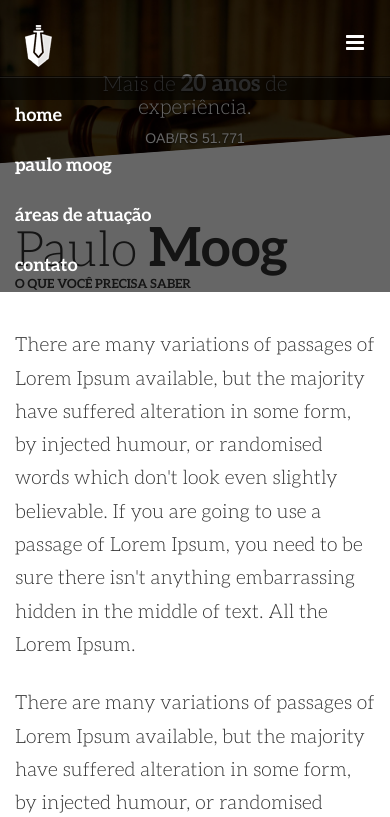
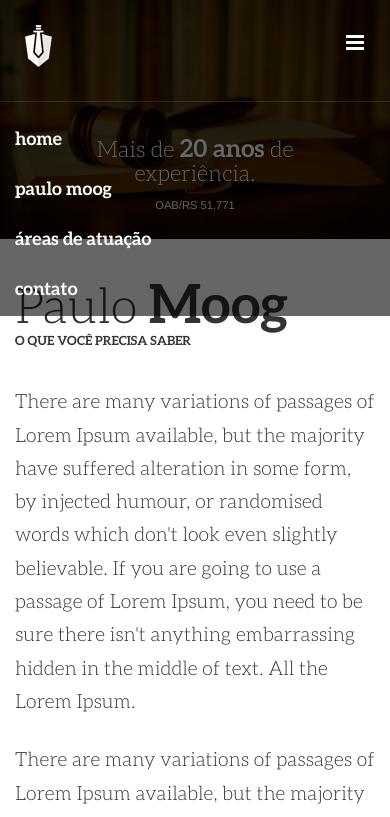
Before and after one commit to moog/paulomoogadvogado, a plain HTML site: page index.html in a window 390 px wide. Both pictures are taken after a click on the button 355 px from the left and 43 px from the top of the page. Shown: the top 817 px of the page. Drawn offline with Linux system fonts and the light colour scheme.

Commit message:
Added files via upload

```diff
--- a/css/main.css
+++ b/css/main.css
@@ -103,12 +103,12 @@ strong {
 
 /* NAV */
 
-#navbar {
-background: rgba(0, 0, 0, 0.2); /* For browsers that do not support gradients */
-background: -webkit-linear-gradient(rgba(0, 0, 0, 0.6), rgba(0, 0, 0, 0.6)); /* For Safari 5.1 to 6.0 */
-background: -o-linear-gradient(rgba(0, 0, 0, 0.6), rgba(0, 0, 0, 0.6)); /* For Opera 11.1 to 12.0 */
-background: -moz-linear-gradient(rgba(0, 0, 0, 0.6), rgba(0, 0, 0, 0.6)); /* For Firefox 3.6 to 15 */
-background: linear-gradient(rgba(0, 0, 0, 0.6), rgba(0, 0, 0, 0.6)); /* Standard syntax */
+#navbar.navbar-collapse.in {
+  background: rgba(0, 0, 0, 0.2); /* For browsers that do not support gradients */
+  background: -webkit-linear-gradient(rgba(0, 0, 0, 0.6), rgba(0, 0, 0, 0.6)); /* For Safari 5.1 to 6.0 */
+  background: -o-linear-gradient(rgba(0, 0, 0, 0.6), rgba(0, 0, 0, 0.6)); /* For Opera 11.1 to 12.0 */
+  background: -moz-linear-gradient(rgba(0, 0, 0, 0.6), rgba(0, 0, 0, 0.6)); /* For Firefox 3.6 to 15 */
+  background: linear-gradient(rgba(0, 0, 0, 0.6), rgba(0, 0, 0, 0.6)); /* Standard syntax */
 
 }
 
@@ -202,7 +202,7 @@ button.navbar-toggle {
 /* ATUAÇÃO */
 
 #atuacao {
-  background: url(../img/bg-areas.jpg) no-repeat left top;
+  background: url(../img/bg-areas.jpg) repeat left top;
   color: rgba(255, 255, 255, 1);
   text-align: center;
   padding-bottom: 168px;
@@ -429,6 +429,18 @@ footer .footer-center {
 /* Landscape phone to portrait tablet */
 @media (max-width: 767px) {
 
+
+    #navbar {
+      margin-top: 24px
+    }
+  #navbar {
+    background: rgba(0, 0, 0, 0.2); /* For browsers that do not support gradients */
+    background: -webkit-linear-gradient(rgba(0, 0, 0, 0.6), rgba(0, 0, 0, 0.6)); /* For Safari 5.1 to 6.0 */
+    background: -o-linear-gradient(rgba(0, 0, 0, 0.6), rgba(0, 0, 0, 0.6)); /* For Opera 11.1 to 12.0 */
+    background: -moz-linear-gradient(rgba(0, 0, 0, 0.6), rgba(0, 0, 0, 0.6)); /* For Firefox 3.6 to 15 */
+    background: linear-gradient(rgba(0, 0, 0, 0.6), rgba(0, 0, 0, 0.6)); /* Standard syntax */
+
+  }
     #banner-top {
       margin-top: -10%;
     }
@@ -466,15 +478,29 @@ footer .footer-center {
 
 /* Landscape phones and down */
 @media (max-width: 520px) {
+
   #atuacao h1 + p {
     font-size: 1.1em;
   }
 
   .carousel-caption {
-    top: 45%;
+    top: 70%;
     transform: translateY(-45%);
   }
+
   .carousel-caption h1 {
-    font-size: 1.5em;
+    font-size: 1.6em;
+  }
+
+  .carousel-caption p {
+    font-size: 0.8em;
+  }
+
+  #sobre {
+    background: none;
+    padding-top: 15px;
+    padding-bottom: 150px;
+    margin-top: 0;
+    position: relative;
   }
 }
```
